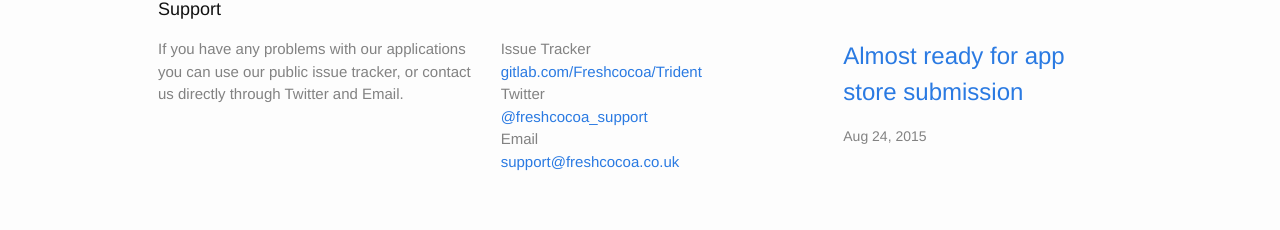
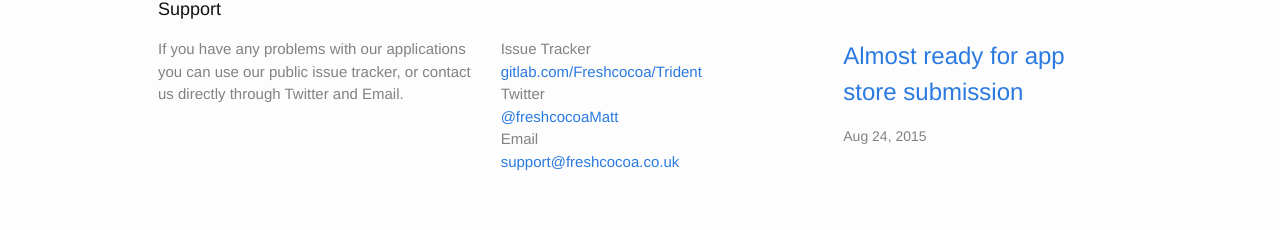
Before and after one commit to somerobots/somerobots.github.io, a Jekyll site: the page built from index.html, in a window 1280 px wide. Shown: the part 1535-1765 px from the top of the page. Built offline with Jekyll 4.4.1, drawn with Linux system fonts in a browser that asks for light colours.

Commit message:
Change of Twitter

```diff
--- a/_config.yml
+++ b/_config.yml
@@ -16,6 +16,6 @@
 support_issue_tracker_title: gitlab.com/Freshcocoa/Trident
 support_issue_tracker_url: https://gitlab.com/Freshcocoa/Trident
 support_email: support@freshcocoa.co.uk
-support_twitter_username: freshcocoa_support
+support_twitter_username: freshcocoaMatt
 support_description: >
   If you have any problems with our applications you can use our public issue tracker, or contact us directly through Twitter and Email.
```
